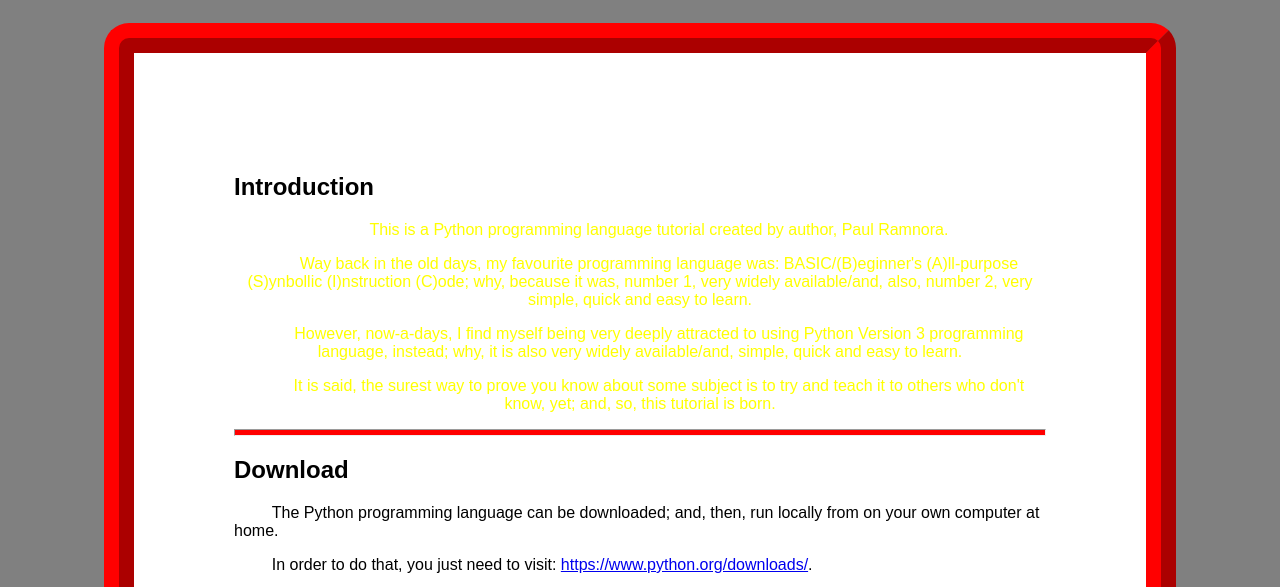
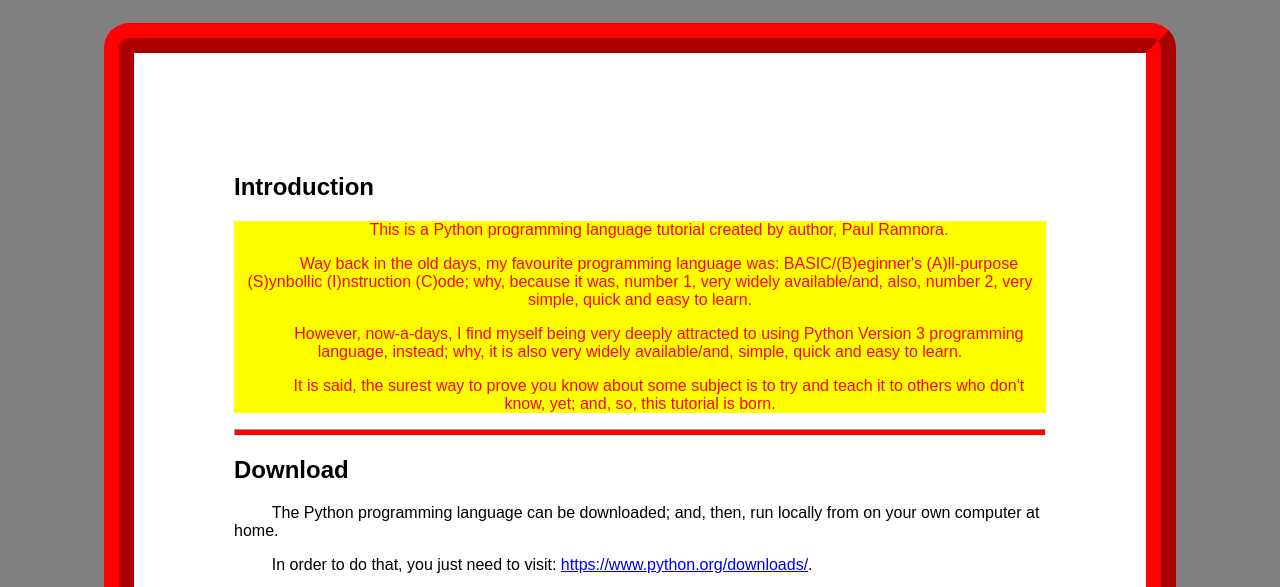
Before and after one commit to pramnora/python-tutorial-01, a plain HTML site: page index.html in a window 1280 px wide. Shown: the part 206-793 px from the top of the page. Drawn offline with Linux system fonts and the light colour scheme.

Commit message:
Update index.html
changed divIntro colours: background: yellow/foreground: red

```diff
--- a/index.html
+++ b/index.html
@@ -24,7 +24,7 @@
    hr{background-color:red;height:5px;}
    div{text-align:center;}
    button{font-size:larger;}
-   #divIntro{color:yellow;}
+   #divIntro{background-color:yellow;color:red;}
   </style>
 
  </head>
```
